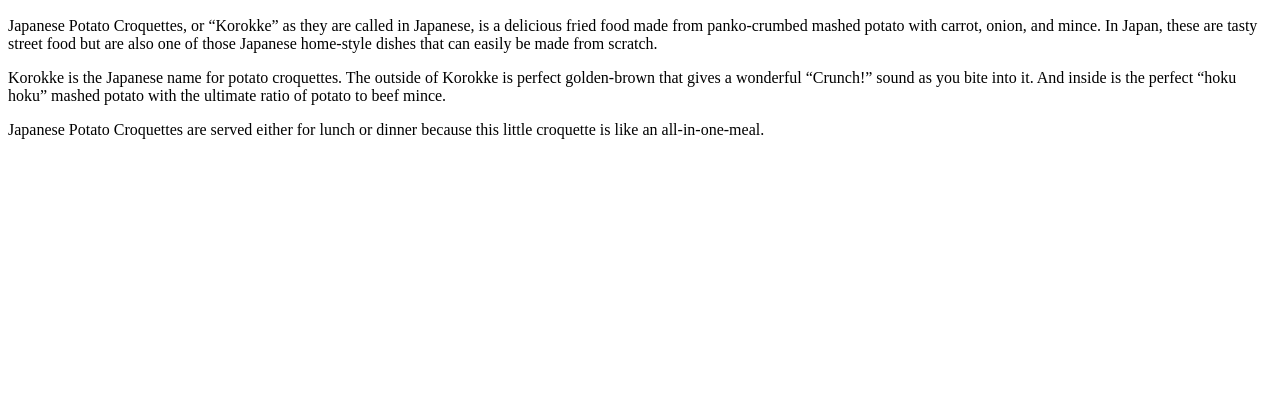
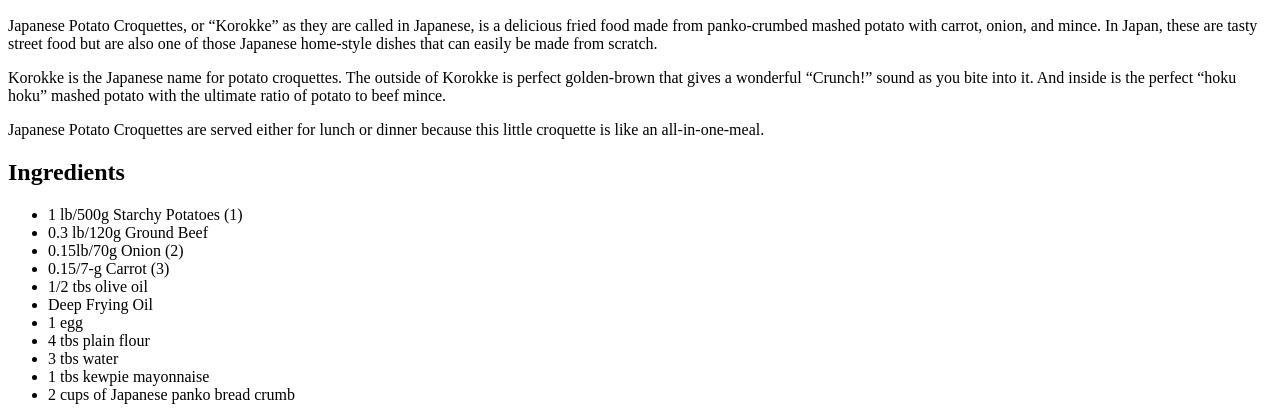
Before and after one commit to vorona25/odin-recipes, a plain HTML site: page recipes/korokke.html in a window 1280 px wide. Shown: the part 434-854 px from the top of the page. Before the commit the page ends 800 px from the top, so only its background shows below. Drawn offline with Linux system fonts and the light colour scheme.

Commit message:
Added unordered list of Ingredients

```diff
--- a/recipes/korokke.html
+++ b/recipes/korokke.html
@@ -17,5 +17,20 @@
         <p>Korokke is the Japanese name for potato croquettes. The outside of Korokke is perfect golden-brown that gives a wonderful “Crunch!” sound as you bite into it. And inside is the perfect “hoku hoku” mashed potato with the ultimate ratio of potato to beef mince.</p>
         <p>Japanese Potato Croquettes are served either for lunch or dinner because this little croquette is like an all-in-one-meal.</p>
 
+        <h2>Ingredients</h2>
+        <ul>
+            <li>1 lb/500g Starchy Potatoes (1)</li>
+            <li>0.3 lb/120g Ground Beef</li>
+            <li>0.15lb/70g Onion (2)</li>
+            <li>0.15/7-g Carrot (3)</li>
+            <li>1/2 tbs olive oil</li>
+            <li>Deep Frying Oil</li>
+            <li>1 egg</li>
+            <li>4 tbs plain flour</li>
+            <li>3 tbs water</li>
+            <li>1 tbs kewpie mayonnaise</li>
+            <li>2 cups of Japanese panko bread crumb</li>
+        </ul>
+
     </body>
 </html>
```
